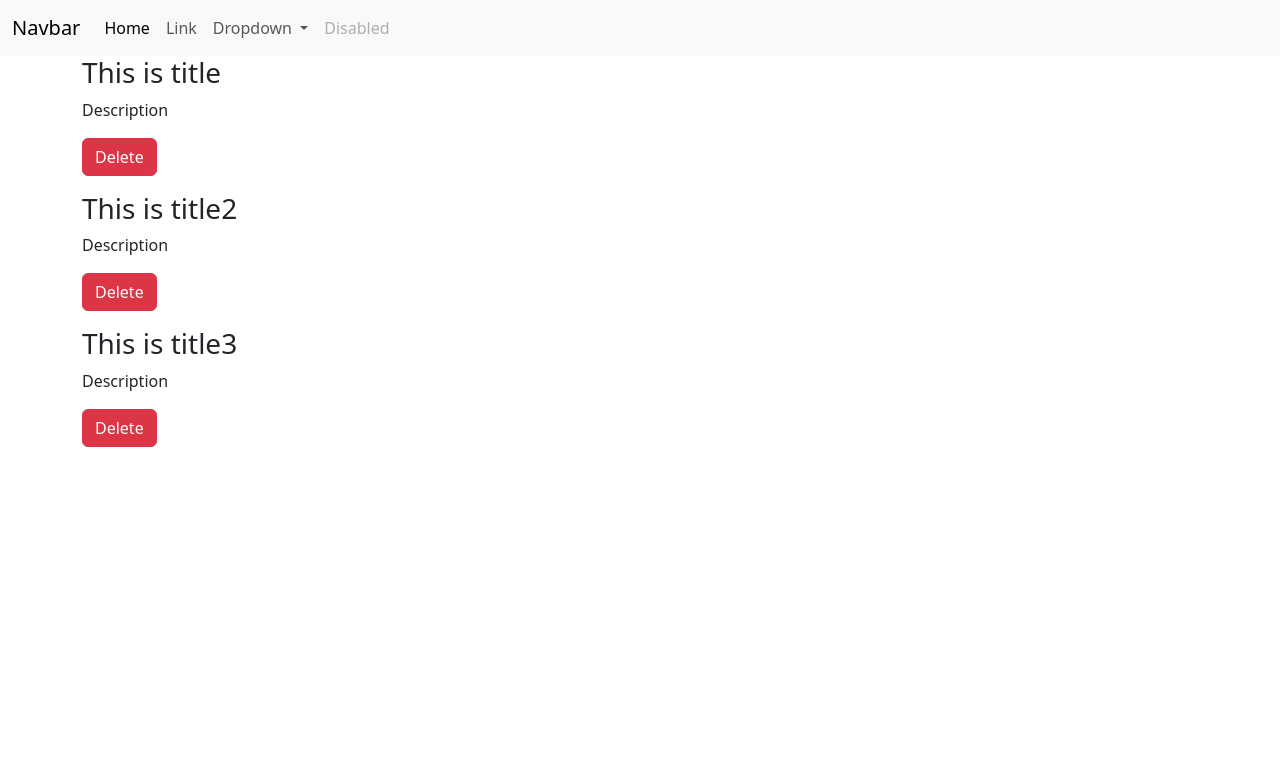
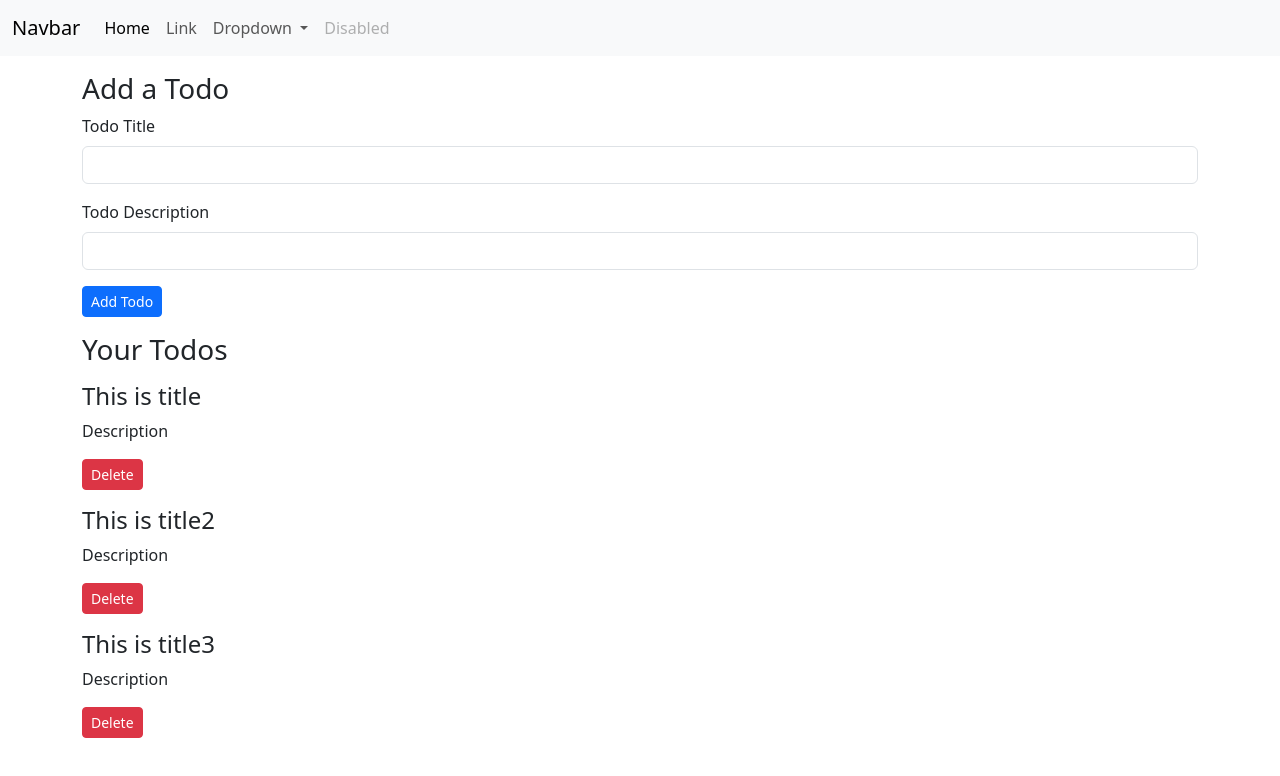
Before and after one commit to rishabhkumar17/angular, an Angular app: page / in a window 1280 px wide. Shown: the top 776 px of the page. Built offline with nearby package versions, Linux system fonts and the light colour scheme.

Commit message:
adding forms

```diff
--- /dev/null
+++ b/src/app/MyComponents/add-todo/add-todo.component.html
@@ -0,0 +1,27 @@
+<div class="my-3">
+  <h3>Add a Todo</h3>
+  <form (ngSubmit)="onSubmit()">
+    <div class="mb-3">
+      <label for="title" class="form-label">Todo Title</label>
+      <input
+        type="text"
+        [(ngModel)]="title"
+        class="form-control"
+        name="title"
+        id="title"
+        aria-describedby="emailHelp"
+      />
+    </div>
+    <div class="mb-3">
+      <label for="desc" class="form-label">Todo Description</label>
+      <input
+        type="text"
+        [(ngModel)]="desc"
+        class="form-control"
+        name="desc"
+        id="desc"
+      />
+    </div>
+    <button type="submit" class="btn btn-sm btn-primary">Add Todo</button>
+  </form>
+</div>
--- /dev/null
+++ b/src/app/MyComponents/add-todo/add-todo.component.ts
@@ -0,0 +1,27 @@
+import { Component, EventEmitter, Output } from '@angular/core';
+import { Todo } from 'src/app/Todo';
+
+@Component({
+  selector: 'app-add-todo',
+  templateUrl: './add-todo.component.html',
+  styleUrls: ['./add-todo.component.css'],
+})
+export class AddTodoComponent {
+  title: string;
+  desc: string;
+  constructor() {
+    this.title = '';
+    this.desc = '';
+  }
+  @Output() todoAdd: EventEmitter<Todo> = new EventEmitter();
+
+  onSubmit() {
+    const todo = {
+      sno: 1,
+      title: this.title,
+      desc: this.desc,
+      active: true,
+    };
+    this.todoAdd.emit(todo);
+  }
+}
--- a/src/app/MyComponents/todo-item/todo-item.component.html
+++ b/src/app/MyComponents/todo-item/todo-item.component.html
@@ -1,5 +1,5 @@
-<div class="mb-3">
-  <h3>{{ todo.title }}</h3>
+<div class="my-3">
+  <h4>{{ todo.title }}</h4>
   <p>{{ todo.desc }}</p>
-  <button class="btn btn-danger" (click)="onClick(todo)">Delete</button>
+  <button class="btn btn-sm btn-danger" (click)="onClick(todo)">Delete</button>
 </div>
--- a/src/app/MyComponents/todos/todos.component.html
+++ b/src/app/MyComponents/todos/todos.component.html
@@ -1,3 +1,5 @@
+<app-add-todo (todoAdd)="addTodo($event)"></app-add-todo>
+<h3>Your Todos</h3>
 <div *ngFor="let todo of todos">
   <app-todo-item
     [todo]="todo"
--- a/src/app/MyComponents/todos/todos.component.ts
+++ b/src/app/MyComponents/todos/todos.component.ts
@@ -31,6 +31,10 @@ export class TodosComponent {
     ];
   }
 
+  addTodo(todo: Todo) {
+    this.todos.push(todo);
+  }
+
   deleteTodo(todo: Todo) {
     console.log(todo);
     const index = this.todos.indexOf(todo);
```
Also changed, not shown: src/app/app.module.ts (+7 -7 lines), src/app/MyComponents/add-todo/add-todo.component.css (added), 1 other file (tests, documents, lock files or other folders).
